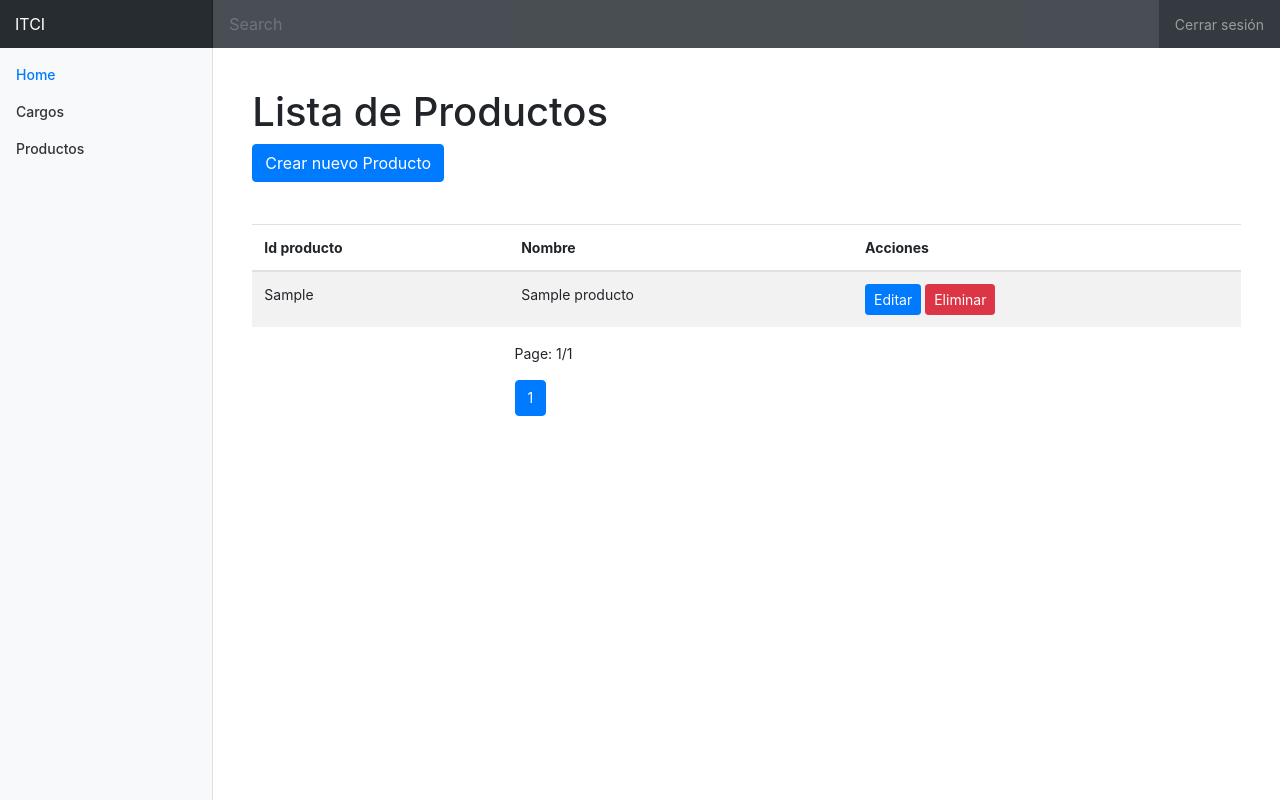
After one commit to sdiazbarraza/itci-django, a Django app: page /producto/ in a window 1280 px wide. The commit adds this page. Run offline with Django 4.2, Linux system fonts and the light colour scheme; a user stored in the database is signed in; tables that the repository leaves empty hold one stand-in row (values such as "Sample post"); some libraries are stand-ins or nearby versions.

Commit message:
feat: add module producto

```diff
--- a/mantenedores/forms/__init__.py
+++ b/mantenedores/forms/__init__.py
@@ -1 +1,2 @@
 from .cargo import CargoForm
+from .producto import ProductoForm
--- a/mantenedores/templates/base.html
+++ b/mantenedores/templates/base.html
@@ -43,6 +43,11 @@
                     Cargos
                   </a>
                 </li>
+                <li class="nav-item">
+                  <a class="nav-link" href="{% url 'producto_list' %}">
+                    Productos
+                  </a>
+                </li>
               </ul>
             </div>
           </nav>
--- /dev/null
+++ b/mantenedores/templates/producto/list.html
@@ -0,0 +1,121 @@
+{% extends 'base.html' %}
+{% block content %}
+<h1>Lista de Productos</h1>
+<a href="{% url 'producto_create' %}" class="btn btn-primary">Crear nuevo Producto</a>
+<br>
+<br>
+<br>
+<table class="table table-striped">
+	<thead>
+		<tr>
+			<th>Id producto</th>
+			<th>Nombre</th>
+			<th>Acciones</th>
+		</tr>
+	</thead>
+	<tbody>
+		{% for producto in page.object_list %}
+			<tr>
+				<td>
+					{{ producto.id_producto }}
+				</td>
+				<td>
+					{{ producto.nombre }}
+				</td>
+				<td>
+					<a href="{% url 'producto_update' producto.pk %}" class="btn btn-primary btn-sm">Editar</a>
+					<button type="button" class="btn btn-danger btn-sm" data-toggle="modal" data-target="#deleteModal" onclick="setProductoId({{ producto.id }})">
+						Eliminar
+					  </button>
+				</td>
+			</tr>
+		{% endfor %}
+	</tbody>
+</table>
+<div class="container">
+	<div class="row">
+		<div class="col-md-4 offset-md-3">
+			<p>Page: {{page.number}}/{{page.paginator.num_pages}}</p>
+			<nav aria-label="Page navigation example">
+				<ul class="pagination">
+					{% if page.has_previous %}
+					  <li class="page-item"><a class="page-link" href="{% url 'producto_list' %}?page={{page.previous_page_number}}">Previous</a></li>
+	 	 		  	{% endif %}
+					{% for num_page in page.paginator.page_range %}
+						{% if num_page == page.number %}
+							<li class="page-item active"><a class="page-link" href="{% url 'producto_list' %}?page={{num_page}}">{{num_page}}</a></li>
+						{% else %}
+							<li class="page-item"><a class="page-link" href="{% url 'producto_list' %}?page={{num_page}}">{{num_page}}</a></li>
+						{%endif%}
+					{% endfor %}
+				 	{% if page.has_next %}
+				  		<li class="page-item"><a class="page-link" href="{% url 'producto_list' %}?page={{page.next_page_number}}">Next</a></li>
+				  	{% endif %}
+				</ul>
+			  </nav>
+		</div>
+	</div>
+</div>
+<div class="modal fade" id="deleteModal" tabindex="-1" role="dialog" aria-labelledby="deleteModalLabel" aria-hidden="true">
+	<div class="modal-dialog" role="document">
+	  <div class="modal-content">
+		<div class="modal-header">
+		  <h5 class="modal-title" id="deleteModalLabel">Confirmar eliminación</h5>
+		  <button type="button" class="close" data-dismiss="modal" aria-label="Close">
+			<span aria-hidden="true">&times;</span>
+		  </button>
+		</div>
+		<div class="modal-body">
+		  ¿Estás seguro de que deseas eliminar este producto?
+		</div>
+		<div class="modal-footer">
+		  <button type="button" class="btn btn-secondary" data-dismiss="modal">Cancelar</button>
+		  <button type="button" class="btn btn-danger" onclick="deleteProducto()">Eliminar</button>
+		</div>
+	  </div>
+	</div>
+  </div>
+<script>
+
+let productoIdToDelete = null;
+
+function setProductoId(productoId) {
+    productoIdToDelete = productoId;
+}
+
+function deleteProducto() {
+    if (productoIdToDelete !== null) {
+        fetch(`/producto/${productoIdToDelete}/delete/`, {
+            method: 'POST',
+            headers: {
+                'X-CSRFToken': getCookie('csrftoken'),
+                'Content-Type': 'application/json'
+            },
+            body: JSON.stringify({})
+        })
+        .then(response => {
+            if (response.ok) {
+                window.location.href =  '/producto';
+            } else {
+                alert('Error al eliminar el producto.');
+            }
+        });
+    }
+}
+
+	function getCookie(name) {
+		let cookieValue = null;
+		if (document.cookie && document.cookie !== '') {
+			const cookies = document.cookie.split(';');
+			for (let i = 0; i < cookies.length; i++) {
+				const cookie = cookies[i].trim();
+				if (cookie.substring(0, name.length + 1) === (name + '=')) {
+					cookieValue = decodeURIComponent(cookie.substring(name.length + 1));
+					break;
+				}
+			}
+		}
+		return cookieValue;
+	}
+</script>
+{% endblock %}
--- a/mantenedores/urls.py
+++ b/mantenedores/urls.py
@@ -7,9 +7,16 @@ urlpatterns = [
     path('login/', auth_views.LoginView.as_view(), name='login'),
     path('logout/', auth_views.LogoutView.as_view(), name='logout'),
     path('', index, name='index'),
+
     path('cargo/', views.cargo.cargo_list, name='cargo_list'),
     path('cargo/<int:pk>/', views.cargo.cargo_detail, name='cargo_detail'),
     path('cargo/new/', views.cargo.cargo_create, name='cargo_create'),
     path('cargo/<int:pk>/edit/', views.cargo.cargo_update, name='cargo_update'),
     path('cargo/<int:pk>/delete/', views.cargo.cargo_delete, name='cargo_delete'),
+
+    path('producto/', views.producto.producto_list, name='producto_list'),
+    path('producto/<int:pk>/', views.producto.producto_detail, name='producto_detail'),
+    path('producto/new/', views.producto.producto_create, name='producto_create'),
+    path('producto/<int:pk>/edit/', views.producto.producto_update, name='producto_update'),
+    path('producto/<int:pk>/delete/', views.producto.producto_delete, name='producto_delete'),
 ]
--- a/mantenedores/views/__init__.py
+++ b/mantenedores/views/__init__.py
@@ -1 +1,2 @@
 from .cargo import Cargo
+from .producto import Producto
--- /dev/null
+++ b/mantenedores/views/producto.py
@@ -0,0 +1,50 @@
+from django.http import JsonResponse
+from django.views.decorators.http import require_POST
+from django.shortcuts import render, get_object_or_404, redirect
+from ..models import Producto
+from ..forms import ProductoForm
+from django.core.paginator import Paginator
+from django.contrib.auth.decorators import login_required
+
+@login_required
+def producto_list(request):
+	productos = Producto.objects.all()
+	page = Paginator(productos, 10)
+	page_list = request.GET.get('page')
+	page = page.get_page(page_list)
+
+	return render(request, 'producto/list.html', {'page': page})
+
+def producto_detail(request, pk):
+	producto = get_object_or_404(Producto, pk=pk)
+	return render(request, 'producto/detail.html', {'producto': producto})
+
+@login_required
+def producto_create(request):
+	if request.method == "POST":
+		form = ProductoForm(request.POST)
+		if form.is_valid():
+			producto = form.save()
+			return redirect('producto_list')
+	else:
+		form = ProductoForm()
+	return render(request, 'producto/form.html', {'form': form})
+
+@login_required
+def producto_update(request, pk):
+	producto = get_object_or_404(Producto, pk=pk)
+	if request.method == "POST":
+		form = ProductoForm(request.POST, instance=producto)
+		if form.is_valid():
+			form.save()
+			return redirect('producto_list')
+	else:
+		form = ProductoForm(instance=producto)
+	return render(request, 'producto/form.html', {'form': form})
+
+@login_required
+@require_POST
+def producto_delete(request, pk):
+	producto = get_object_or_404(Producto, pk=pk)
+	producto.delete()
+	return JsonResponse({'status': 'success'}, status=200)
```
Also changed, not shown: mantenedores/forms/producto.py (added, +13 -0 lines), mantenedores/templates/producto/form.html (added, +12 -0 lines), mantenedores/templates/cargo/confirm_delete.html (added).
